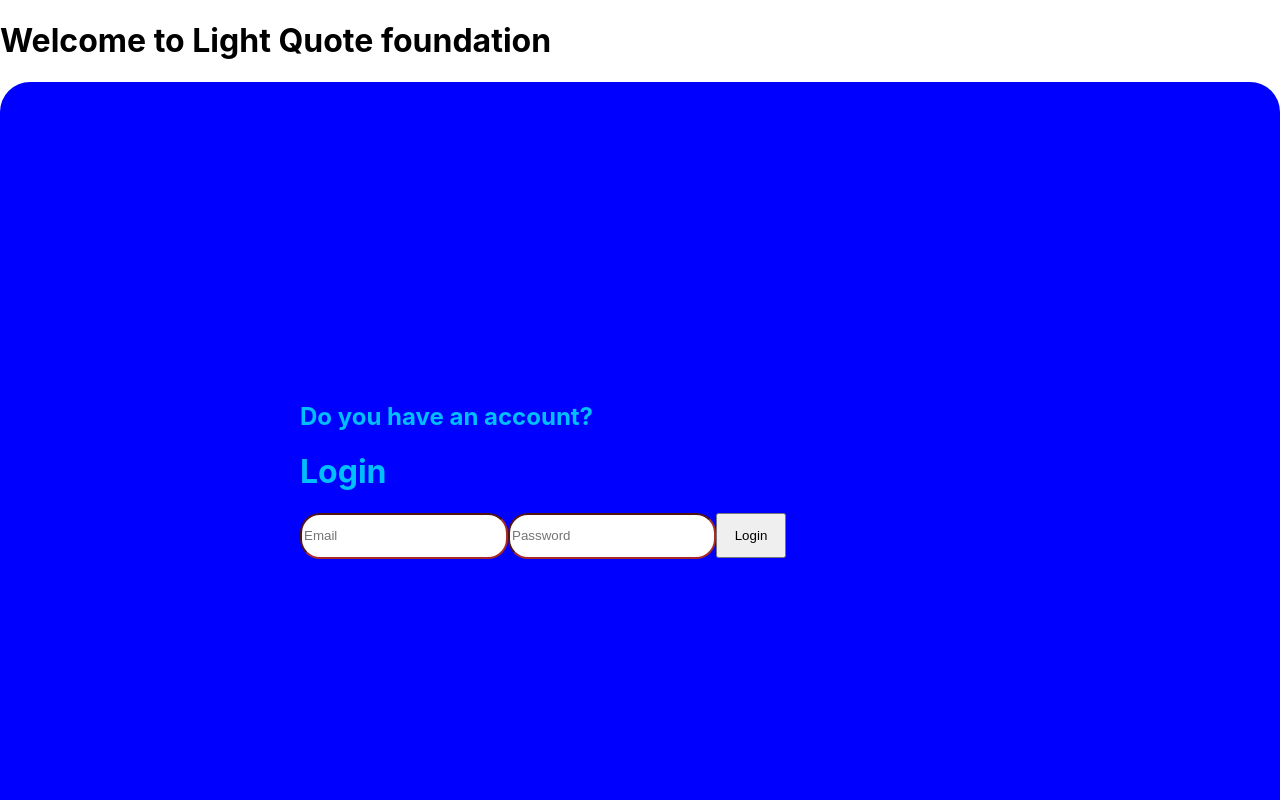
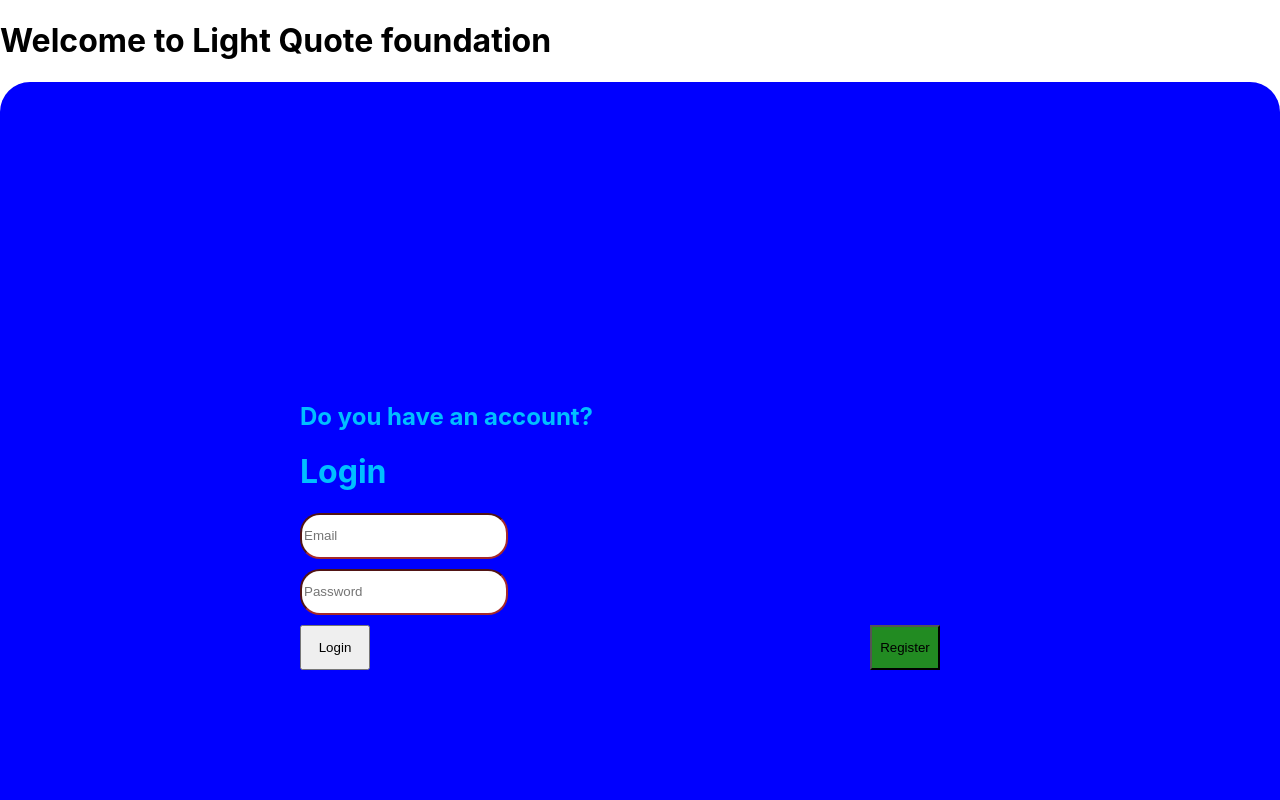
Before and after one commit to Georgekinyanjui1/pro4, a React (Create React App) app: page /quiz in a window 1280 px wide. Shown: the top 800 px of the page. Built offline with nearby package versions, Linux system fonts and the light colour scheme; no server answers.

Commit message:
added a div tag

```diff
--- a/src/App.css
+++ b/src/App.css
@@ -119,3 +119,7 @@ button{
   background-color: forestgreen;
   font: size 100px;
 }
+.coni1{
+  margin-top: 10px;
+  margin-bottom: 10px;
+}
--- a/src/Login.js
+++ b/src/Login.js
@@ -23,6 +23,7 @@ const[signup,setsignup]=useState(false)
           placeholder="Email"
           required
         />
+        <div className="coni1">
         <input
           onChange={(e) => {
             setuserpassword(e.target.value);
@@ -33,9 +34,13 @@ const[signup,setsignup]=useState(false)
           placeholder="Password"
           required
         />
+        </div>
         <button>Login</button>
+
+        <button className="reg" onClick={()=>{setsignup(true)}}>Register</button>
+
       </form>
-      <button className="reg" onClick={()=>{setsignup(true)}}>Register</button>
+
     </>
   );
 }
```
